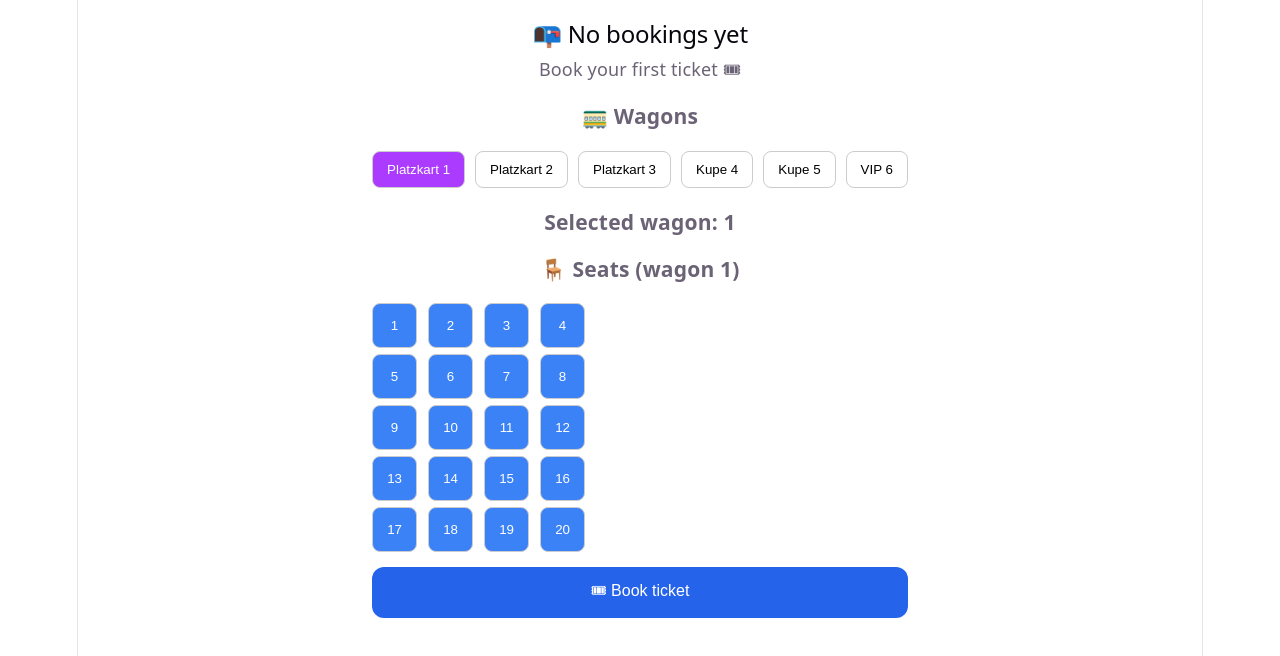
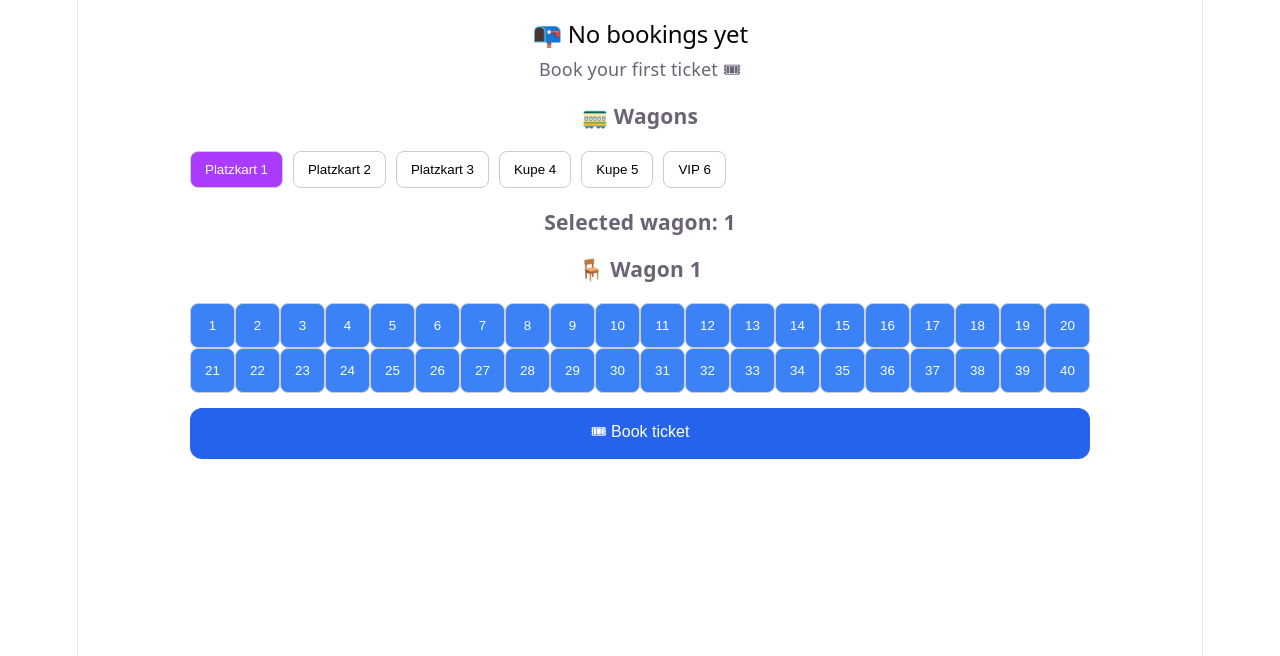
Before and after one commit to YuliaLiber/railway, a React (Vite) app: page /booking/1 in a window 1280 px wide. Shown: the top 656 px of the page. Built offline with nearby package versions, Linux system fonts and the light colour scheme.

Commit message:
redesign seat layout to UZ style (40/30/20 wagons)

```diff
--- a/src/components/SeatMap.jsx
+++ b/src/components/SeatMap.jsx
@@ -2,16 +2,9 @@ import { useState } from "react";
 import Seat from "./Seat";
 import { getBookings } from "../services/bookingService";
 
-export default function SeatMap({
-  trainId,
-  wagon,
-  selectedSeat,
-  onSelectSeat
-}) {
+export default function SeatMap({ trainId, wagon }) {
 
-  const [internalSeat, setInternalSeat] = useState(null);
-
-  const seats = Array.from({ length: 20 }, (_, i) => i + 1);
+  const [selectedSeat, setSelectedSeat] = useState(null);
 
   const bookings = getBookings();
 
@@ -19,40 +12,71 @@ export default function SeatMap({
     .filter(b => b.trainId === trainId && b.wagon === wagon)
     .map(b => b.seat);
 
-  function handleSelect(seatNumber) {
-    setInternalSeat(seatNumber);
+  let seats = [];
 
-    if (onSelectSeat) {
-      onSelectSeat(seatNumber);
+  if (wagon <= 3) {
+    seats = Array.from({ length: 40 }, (_, i) => i + 1);
   }
+
+  if (wagon >= 4 && wagon <= 5) {
+    seats = Array.from({ length: 30 }, (_, i) => i + 1);
+  }
+
+  if (wagon === 6) {
+    seats = Array.from({ length: 20 }, (_, i) => i + 1);
+  }
+
+  function handleSelect(seat) {
+    setSelectedSeat(seat);
   }
 
   return (
     <div>
-      <h3>🪑 Seats (wagon {wagon})</h3>
 
-      <div
-        style={{
-          display: "grid",
-          gridTemplateColumns: "repeat(4, 50px)",
-          gap: "6px",
-          marginTop: "10px"
-        }}
-      >
+      <h3>🪑 Wagon {wagon}</h3>
+
+      {wagon <= 3 && (
+        <div className="platzkart-grid">
           {seats.map(seat => (
             <Seat
               key={seat}
               number={seat}
-            selected={
-              selectedSeat !== undefined
-                ? selectedSeat === seat
-                : internalSeat === seat
-            }
+              selected={selectedSeat === seat}
               reserved={reservedSeats.includes(seat)}
               onClick={handleSelect}
             />
           ))}
         </div>
+      )}
+
+      {(wagon === 4 || wagon === 5) && (
+        <div className="kupe-grid">
+          {seats.map(seat => (
+            <Seat
+              key={seat}
+              number={seat}
+              selected={selectedSeat === seat}
+              reserved={reservedSeats.includes(seat)}
+              onClick={handleSelect}
+            />
+          ))}
+        </div>
+      )}
+
+      {wagon === 6 && (
+        <div className="vip-grid">
+          {seats.map(seat => (
+            <Seat
+              key={seat}
+              number={seat}
+              selected={selectedSeat === seat}
+              reserved={reservedSeats.includes(seat)}
+              onClick={handleSelect}
+            />
+          ))}
+        </div>
+      )}
+
     </div>
   );
 }
```
Lines whose indentation alone changed are shown as unchanged.
